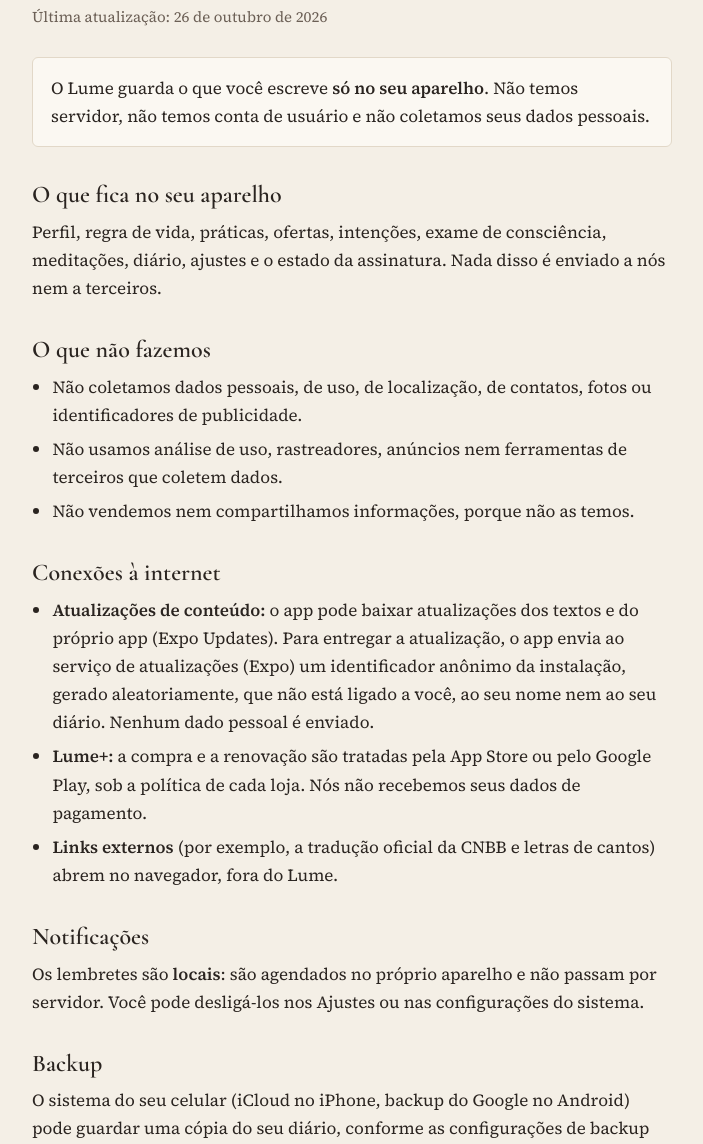
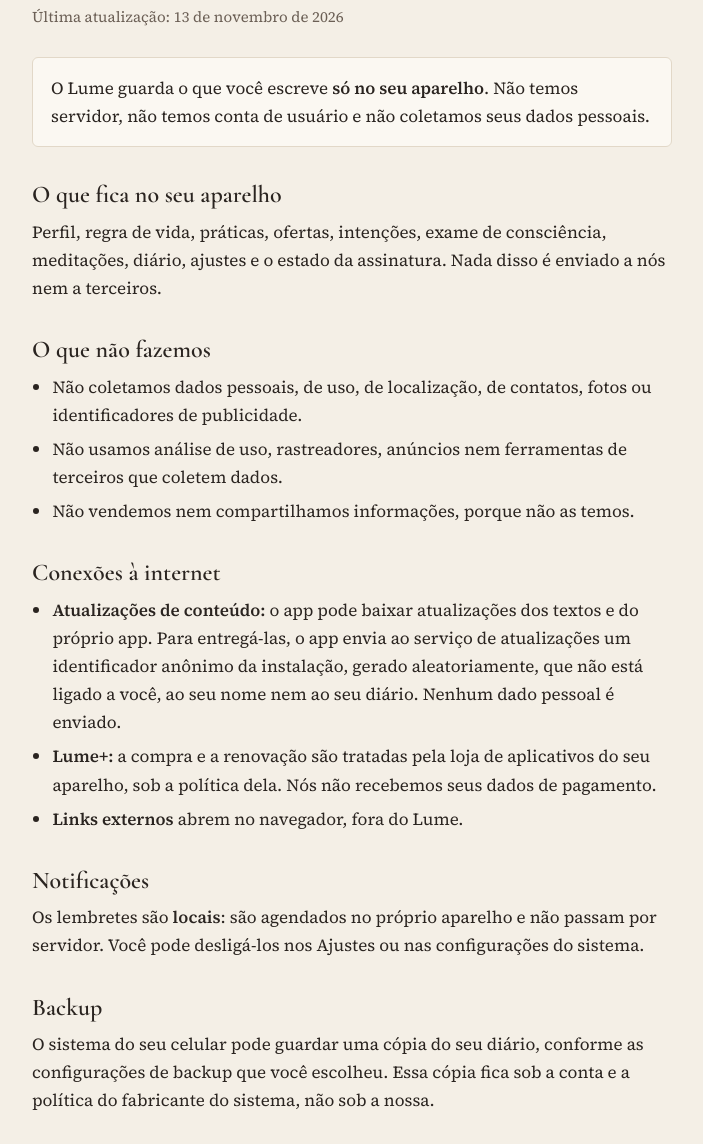
Before and after one commit to meiemordem-ui/lume-site, a plain HTML site: page privacidade/index.html in a window 1280 px wide. Shown: the part 156-1300 px from the top of the page, without its empty margins (288-991 px from the left). Drawn offline with Linux system fonts and the light colour scheme.

Commit message:
Política de privacidade do site igual à versão de 13/11/2026 (mais genérica)
Co-Authored-By: Claude Opus 5.5 <noreply@anthropic.com>
Claude-Session: https://claude.ai/code/session_019Pm5e6si6Mjtbs8hqKAJ4J

```diff
--- a/privacidade/index.html
+++ b/privacidade/index.html
@@ -67,7 +67,7 @@ footer { margin-top: 40px; padding-top: 16px; border-top: 1px solid var(--line);
   <p class="marca"><a href="../" style="text-decoration:none">← Voltar ao site do Lume</a></p>
   <p class="marca">Lume · Regra de Vida Católica</p>
   <h1>Política de Privacidade</h1>
-  <p class="data">Última atualização: 26 de outubro de 2026</p>
+  <p class="data">Última atualização: 13 de novembro de 2026</p>
 
   <div class="resumo">
     <p>O Lume guarda o que você escreve <strong>só no seu aparelho</strong>. Não temos servidor, não temos conta de usuário e não coletamos seus dados pessoais.</p>
@@ -85,16 +85,16 @@ footer { margin-top: 40px; padding-top: 16px; border-top: 1px solid var(--line);
 
   <h2>Conexões à internet</h2>
   <ul>
-    <li><strong>Atualizações de conteúdo:</strong> o app pode baixar atualizações dos textos e do próprio app (Expo Updates). Para entregar a atualização, o app envia ao serviço de atualizações (Expo) um identificador anônimo da instalação, gerado aleatoriamente, que não está ligado a você, ao seu nome nem ao seu diário. Nenhum dado pessoal é enviado.</li>
-    <li><strong>Lume+:</strong> a compra e a renovação são tratadas pela App Store ou pelo Google Play, sob a política de cada loja. Nós não recebemos seus dados de pagamento.</li>
-    <li><strong>Links externos</strong> (por exemplo, a tradução oficial da CNBB e letras de cantos) abrem no navegador, fora do Lume.</li>
+    <li><strong>Atualizações de conteúdo:</strong> o app pode baixar atualizações dos textos e do próprio app. Para entregá-las, o app envia ao serviço de atualizações um identificador anônimo da instalação, gerado aleatoriamente, que não está ligado a você, ao seu nome nem ao seu diário. Nenhum dado pessoal é enviado.</li>
+    <li><strong>Lume+:</strong> a compra e a renovação são tratadas pela loja de aplicativos do seu aparelho, sob a política dela. Nós não recebemos seus dados de pagamento.</li>
+    <li><strong>Links externos</strong> abrem no navegador, fora do Lume.</li>
   </ul>
 
   <h2>Notificações</h2>
   <p>Os lembretes são <strong>locais</strong>: são agendados no próprio aparelho e não passam por servidor. Você pode desligá-los nos Ajustes ou nas configurações do sistema.</p>
 
   <h2>Backup</h2>
-  <p>O sistema do seu celular (iCloud no iPhone, backup do Google no Android) pode guardar uma cópia do seu diário, conforme as configurações de backup que você escolheu. Essa cópia fica sob a conta e a política do iCloud ou do Google, não sob a nossa.</p>
+  <p>O sistema do seu celular pode guardar uma cópia do seu diário, conforme as configurações de backup que você escolheu. Essa cópia fica sob a conta e a política do fabricante do sistema, não sob a nossa.</p>
 
   <h2>Compartilhar</h2>
   <p>Quando você toca em "Compartilhar", o Lume gera uma imagem no aparelho e abre a janela do sistema. Só vai adiante o que você escolher enviar, e nunca o que você escreveu.</p>
```
